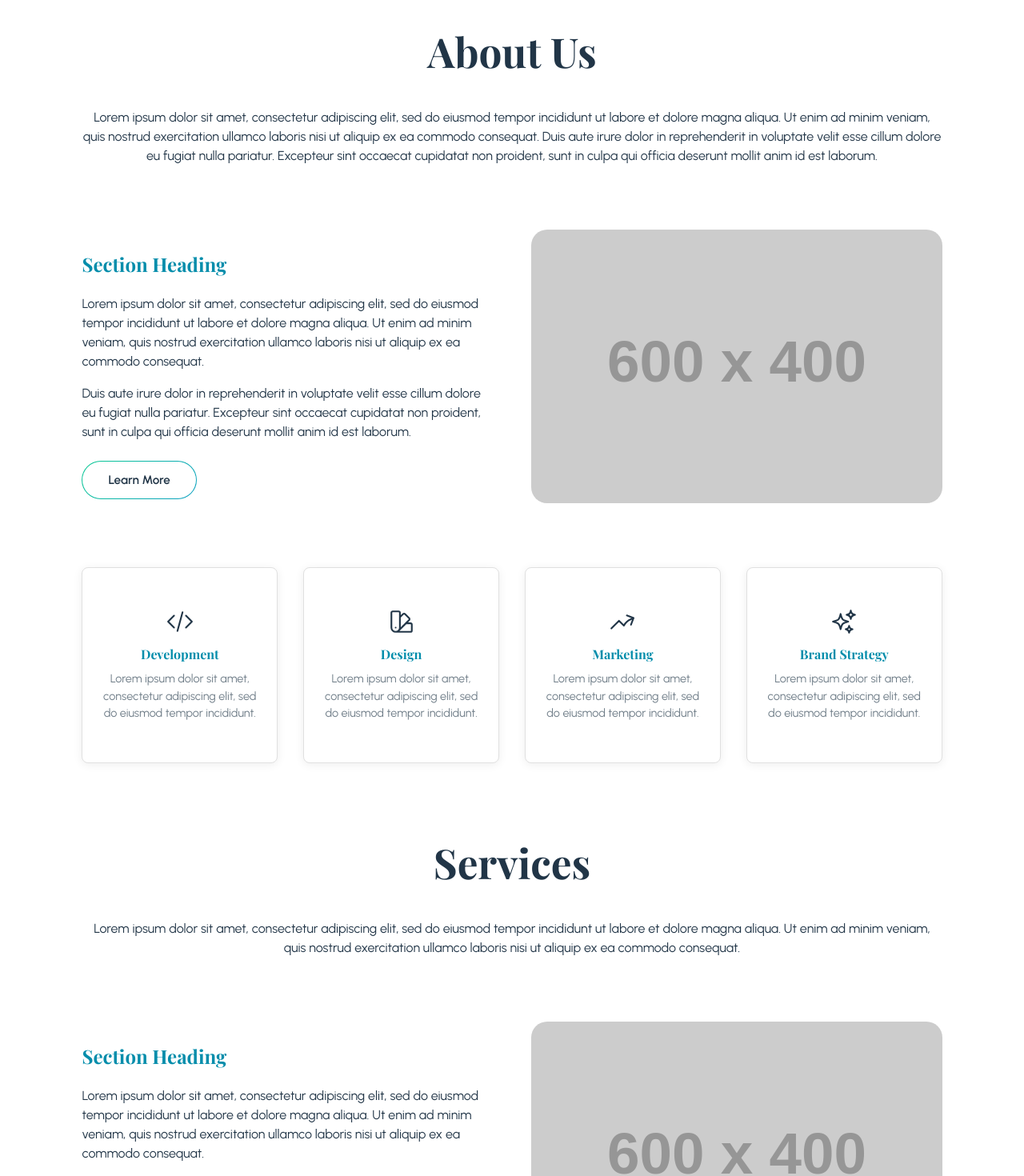
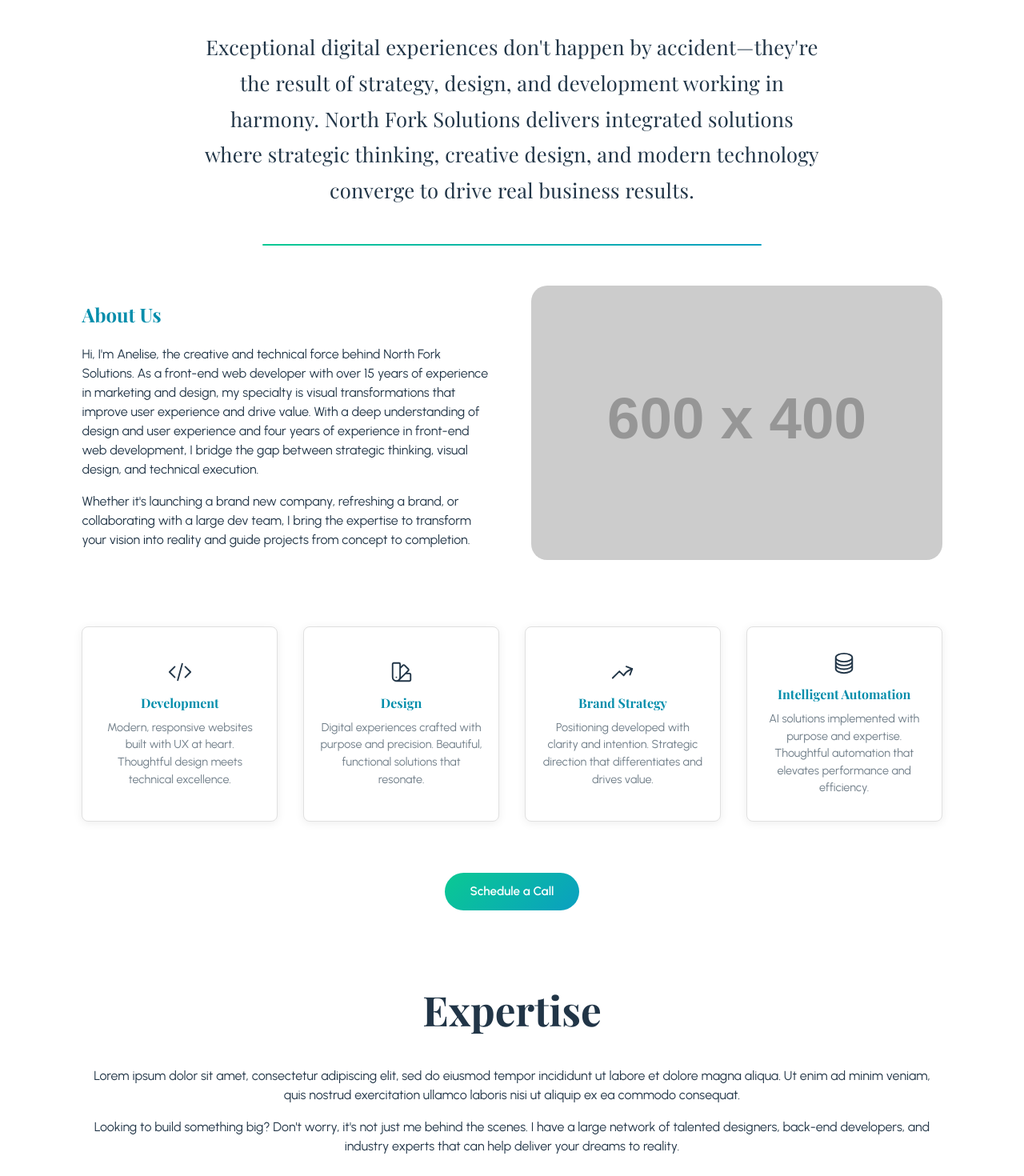
Before and after one commit to anelise-nfs/nfs-site, a React (Vite) app: page / in a window 1280 px wide. Shown: the part 860-2330 px from the top of the page at 80% size. Built offline with nearby package versions, Linux system fonts and the light colour scheme; a web font is replaced by a local one.

Commit message:
content + styling updates

```diff
--- a/src/assets/css/about.css
+++ b/src/assets/css/about.css
@@ -2,10 +2,41 @@
   text-align: center;
   opacity: 0;
   transform: translateY(22px);
-  transition: opacity 0.65s ease, transform 0.65s ease;
+  transition: opacity 0.95s ease, transform 0.95s ease;
 }
 
 .about-intro--visible {
   opacity: 1;
   transform: translateY(0);
 }
+
+.about__bio {
+  max-width: 780px;
+  margin: 0 auto -2rem;
+  font-size: clamp(1.2rem, 2.2vw, 1.6rem);
+  font-weight: 300;
+  line-height: 1.75;
+  color: var(--nfs-dark-grey);
+  letter-spacing: 0.01em;
+}
+
+.about__bio::after {
+  content: '';
+  display: block;
+  width: 48px;
+  height: 2px;
+  margin: 2.8rem auto 0;
+  background: linear-gradient(90deg, var(--nfs-green), var(--nfs-blue));
+  border-radius: 2px;
+  transition: width 0.8s ease-out 0s;
+}
+
+.about-intro--visible .about__bio::after {
+  width: 80%;
+}
+
+.about__cta {
+  display: flex;
+  justify-content: center;
+  margin-top: 4rem;
+}
--- a/src/assets/css/four-square-info.css
+++ b/src/assets/css/four-square-info.css
@@ -34,8 +34,8 @@
 }
 
 .four-square__icon svg {
-  width: clamp(34px, 12cqi, 40px);
-  height: clamp(34px, 12cqi, 40px);
+  width: clamp(30px, 12cqi, 40px);
+  height: clamp(30px, 12cqi, 40px);
 }
 
 .four-square__title {
--- a/src/screens/about.tsx
+++ b/src/screens/about.tsx
@@ -1,11 +1,12 @@
 import '../assets/css/about.css'
 import ImageText from '../components/image-text'
 import FourSquareInfo from '../components/four-square-info'
+import Button from '../components/button'
 import { useReveal } from '../hooks/useReveal'
-import { CodeBracketIcon, SwatchIcon, ArrowTrendingUpIcon, SparklesIcon } from '@heroicons/react/24/outline'
+import { CodeBracketIcon, SwatchIcon, ArrowTrendingUpIcon, CircleStackIcon } from '@heroicons/react/24/outline'
 
 function About() {
-  const { ref, visible } = useReveal()
+  const { ref, visible } = useReveal(0.5)
 
   return (
     <div className="about">
@@ -13,30 +14,21 @@ function About() {
         ref={ref}
         className={`about-intro${visible ? ' about-intro--visible' : ''}`}
       >
-        <h1>About Us</h1>
-        <p className="about__bio">
-          Lorem ipsum dolor sit amet, consectetur adipiscing elit, sed do eiusmod tempor incididunt ut labore et dolore magna aliqua. Ut enim ad minim veniam, quis nostrud exercitation ullamco laboris nisi ut aliquip ex ea commodo consequat. Duis aute irure dolor in reprehenderit in voluptate velit esse cillum dolore eu fugiat nulla pariatur. Excepteur sint occaecat cupidatat non proident, sunt in culpa qui officia deserunt mollit anim id est laborum.
-          </p>
+        <h3 className="about__bio">
+        Exceptional digital experiences don't happen by accident—they're the result of strategy, design, and development working in harmony. North Fork Solutions delivers integrated solutions where strategic thinking, creative design, and modern technology converge to drive real business results.
+        </h3>
       </div>
       <ImageText
         variant="image-right"
         imageSrc="https://placehold.co/600x400"
         imageAlt="Placeholder image"
-        buttonLabel="Learn More"
-        buttonHref="#"
-        buttonAlign="left"
       >
-        <h2>Section Heading</h2>
+        <h2>About Us</h2>
         <p>
-          Lorem ipsum dolor sit amet, consectetur adipiscing elit, sed do eiusmod
-          tempor incididunt ut labore et dolore magna aliqua. Ut enim ad minim
-          veniam, quis nostrud exercitation ullamco laboris nisi ut aliquip ex ea
-          commodo consequat.
+        Hi, I'm Anelise, the creative and technical force behind North Fork Solutions. As a front-end web developer with over 15 years of experience in marketing and design, my specialty is visual transformations that improve user experience and drive value. With a deep understanding of design and user experience and four years of experience in front-end web development, I bridge the gap between strategic thinking, visual design, and technical execution.
         </p>
         <p>
-          Duis aute irure dolor in reprehenderit in voluptate velit esse cillum
-          dolore eu fugiat nulla pariatur. Excepteur sint occaecat cupidatat non
-          proident, sunt in culpa qui officia deserunt mollit anim id est laborum.
+        Whether it's launching a brand new company, refreshing a brand, or collaborating with a large dev team, I bring the expertise to transform your vision into reality and guide projects from concept to completion.
         </p>
       </ImageText>
       <FourSquareInfo
@@ -44,25 +36,28 @@ function About() {
           {
             icon: <CodeBracketIcon />,
             title: 'Development',
-            text: 'Lorem ipsum dolor sit amet, consectetur adipiscing elit, sed do eiusmod tempor incididunt.',
+            text: 'Modern, responsive websites built with UX at heart. Thoughtful design meets technical excellence.',
           },
           {
             icon: <SwatchIcon />,
             title: 'Design',
-            text: 'Lorem ipsum dolor sit amet, consectetur adipiscing elit, sed do eiusmod tempor incididunt.',
+            text: 'Digital experiences crafted with purpose and precision. Beautiful, functional solutions that resonate.',
           },
           {
             icon: <ArrowTrendingUpIcon />,
-            title: 'Marketing',
-            text: 'Lorem ipsum dolor sit amet, consectetur adipiscing elit, sed do eiusmod tempor incididunt.',
+            title: 'Brand Strategy',
+            text: 'Positioning developed with clarity and intention. Strategic direction that differentiates and drives value.',
           },
           {
-            icon: <SparklesIcon />,
-            title: 'Brand Strategy',
-            text: 'Lorem ipsum dolor sit amet, consectetur adipiscing elit, sed do eiusmod tempor incididunt.',
+            icon: <CircleStackIcon />,
+            title: 'Intelligent Automation',
+            text: 'AI solutions implemented with purpose and expertise. Thoughtful automation that elevates performance and efficiency.',
           },
         ]}
       />
+      <div className="about__cta">
+        <Button variant="primary" href="#contact">Schedule a Call</Button>
+      </div>
     </div>
   )
 }
--- a/src/screens/services.tsx
+++ b/src/screens/services.tsx
@@ -11,9 +11,12 @@ function Services () {
         ref={ref}
         className={`services-intro${visible ? ' services-intro--visible' : ''}`}
       >
-        <h1>Services</h1>
+        <h1>Expertise</h1>
         <p>
           Lorem ipsum dolor sit amet, consectetur adipiscing elit, sed do eiusmod tempor incididunt ut labore et dolore magna aliqua. Ut enim ad minim veniam, quis nostrud exercitation ullamco laboris nisi ut aliquip ex ea commodo consequat.
+        </p>
+        <p>
+        Looking to build something big? Don't worry, it's not just me behind the scenes. I have a large network of talented designers, back-end developers, and industry experts that can help deliver your dreams to reality.
         </p>
       </div>
       <ImageText
```
